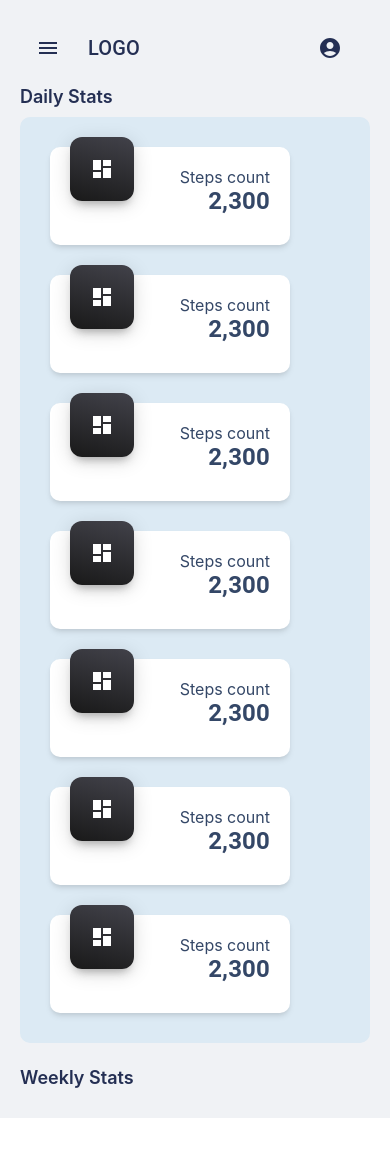
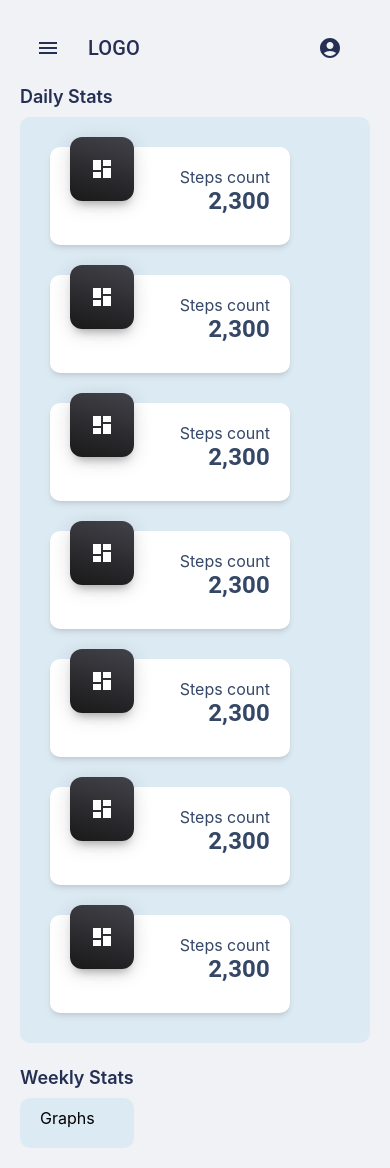
Before and after one commit to kashishahuja2002/Mind-Waves-ServiceNow-Code-To-Win, a React (Create React App) app: page /pages/dashboard in a window 390 px wide. Before the commit the page ends 1118 px from the top, so only its background shows below. Built offline with nearby package versions, Linux system fonts and the light colour scheme.

Commit message:
feat/weekly-stats

```diff
--- a/src/App.scss
+++ b/src/App.scss
@@ -1,4 +1,5 @@
 .app {
+  min-height: calc(100vh - 40px);
   padding: 20px;
   background-color: var(--light-grey);
 }
--- a/src/components/pages/dashboard/Dashboard.js
+++ b/src/components/pages/dashboard/Dashboard.js
@@ -4,6 +4,7 @@ import Grid from '@mui/material/Grid';
 import Typography from '@mui/material/Typography';
 
 import DailyStats from "./DailyStats";
+import WeeklyStats from "./WeeklyStats";
 
 import '../../../styles/pages/dashboard/dashboard.scss';
 
@@ -23,6 +24,7 @@ const Dashboard = () => {
 
             <Grid item>
                 <Typography variant="body" gutterBottom className="stat-title">Weekly Stats</Typography>
+                <WeeklyStats />
             </Grid>
         </Grid>
     );
--- /dev/null
+++ b/src/components/pages/dashboard/WeeklyStats.js
@@ -0,0 +1,38 @@
+import React from "react";
+
+import Grid from '@mui/material/Grid';
+import Box from '@mui/material/Box';
+import Card from '@mui/material/Card';
+import Typography from '@mui/material/Typography';
+import DashboardIcon from '@mui/icons-material/Dashboard';  // Dashboard Icon
+
+const StatCard = () => {
+  return (
+    <Card variant="outlined" className="weekly-stat-card ">
+        <span> Steps count </span>
+    </Card>
+  );
+}
+
+const WeeklyStats = () => {
+  return (
+    <Grid
+      container
+      direction="row"
+      justifyContent="space-between"
+      alignItems="centre"
+      className="weekly-stats"
+    >
+        Graphs
+      {/* <Grid item xs> {StatCard()} </Grid>
+      <Grid item xs> {StatCard()} </Grid>
+      <Grid item xs> {StatCard()} </Grid>
+      <Grid item xs> {StatCard()} </Grid>
+      <Grid item xs> {StatCard()} </Grid>
+      <Grid item xs> {StatCard()} </Grid>
+      <Grid item xs> {StatCard()} </Grid> */}
+    </Grid>
+  );
+}
+
+export default WeeklyStats;
--- a/src/styles/pages/dashboard/dashboard.scss
+++ b/src/styles/pages/dashboard/dashboard.scss
@@ -7,7 +7,7 @@
         color: var(--dark-blue);
     }
 
-    .daily-stats {
+    .daily-stats, .weekly-stats {
         background-color: var(--light-blue);
         padding: 10px 20px 20px;
         border-radius: 10px;
--- a/src/styles/pages/pagesContainer.scss
+++ b/src/styles/pages/pagesContainer.scss
@@ -13,7 +13,7 @@
         }
 
         .sidebarContents {
-            height: calc(100vh - 60px);
+            min-height: calc(100vh - 60px);
             background-color: var(--dark-blue);
             color: #ffffff;
             border-radius: 10px;
@@ -70,7 +70,7 @@
 
     // Outlet styles
     .outlet-box {
-        padding: 10px 25px;
+        padding: 10px 25px 0px;
         width: 100%;
     }
 
@@ -82,7 +82,7 @@
         }
 
         .outlet-box {
-            padding: 10px 0px ;
+            padding: 10px 0px 0px;
         }
     }
 }
```
